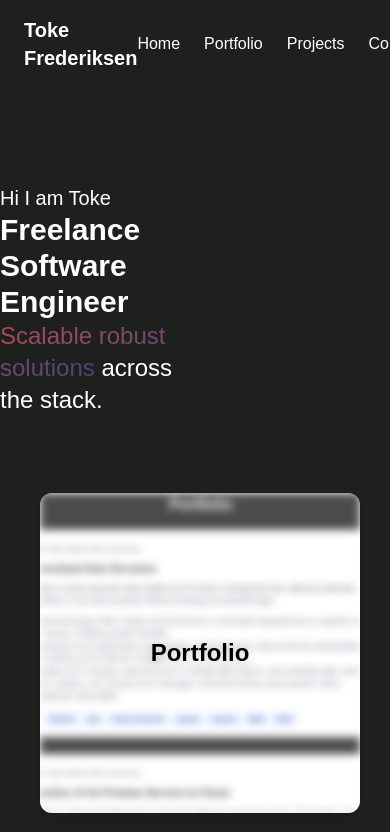
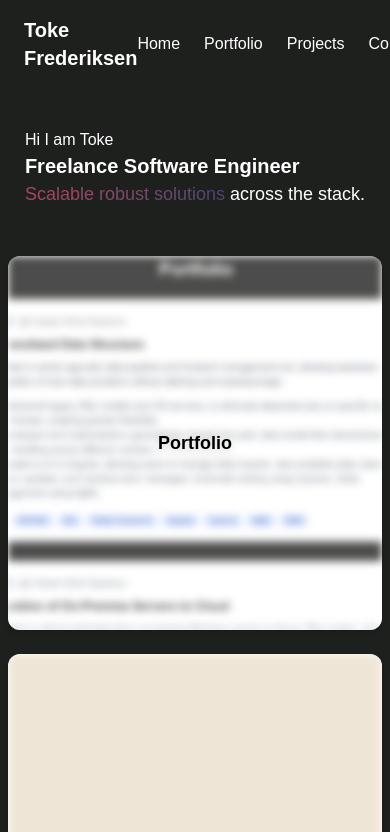
Before and after one commit to TokeF/tokef.github.io, a Next.js app: page / in a window 390 px wide. Shown: the top 832 px of the page. Built offline with nearby package versions, Linux system fonts and the light colour scheme.

Commit message:
responsive text and margin size to suit mobile

```diff
--- a/src/app/page.tsx
+++ b/src/app/page.tsx
@@ -5,14 +5,14 @@ export default function Home() {
     <div>
       <main>
         <div className="image-container">
-          <div className="text-white pt-24 flex">
-            <div className="flex-1 flex justify-center">
+          <div className="text-white pt-10 sm:pt-24 flex flex-col sm:flex-row">
+            <div className="flex-1 flex justify-center px-2 sm:px-0">
               <div>
-                <p className="text-xl">Hi I am Toke</p>
-                <h1 className="text-3xl font-bold">
+                <p className="text-base sm:text-xl">Hi I am Toke</p>
+                <h1 className="text-xl sm:text-3xl font-bold">
                   Freelance Software Engineer
-                </h1>{" "}
-                <p className="text-2xl">
+                </h1>
+                <p className="text-lg sm:text-2xl">
                   <span className="bg-gradient-to-r from-[#AE445A] to-[#4B4376] bg-clip-text text-transparent">
                     Scalable robust solutions
                   </span>{" "}
@@ -23,8 +23,8 @@ export default function Home() {
             <div className="flex-1"></div>
           </div>
         </div>
-        <div className="mt-[45px]">
-          <div className="grid grid-cols-1 sm:grid-cols-2 lg:grid-cols-2 gap-8 py-8 w-full max-w-[1100px] mx-auto px-10">
+        <div className="mt-6 sm:mt-[45px]">
+          <div className="grid grid-cols-1 sm:grid-cols-2 lg:grid-cols-2 gap-6 sm:gap-8 py-6 sm:py-8 w-full max-w-[1100px] mx-auto px-2 sm:px-10">
             {[
               {
                 href: "/portfolio",
@@ -54,7 +54,7 @@ export default function Home() {
               <a
                 key={tile.href}
                 href={tile.href}
-                className="flex flex-col items-center justify-center bg-white rounded-xl font-bold text-2xl shadow-md hover:scale-[1.02] transition overflow-hidden min-h-[320px] aspect-[1/1] relative"
+                className="flex flex-col items-center justify-center bg-white rounded-xl font-bold text-lg sm:text-2xl shadow-md hover:scale-[1.02] transition overflow-hidden min-h-[180px] sm:min-h-[320px] aspect-[1/1] relative"
                 style={{ textDecoration: "none" }}
               >
                 <Image
@@ -64,7 +64,7 @@ export default function Home() {
                   className="absolute inset-0 w-full h-full object-cover blur-sm opacity-80 z-0"
                   style={{ filter: "blur(4px)", objectFit: "cover" }}
                 />
-                <span className="relative z-10 text-black drop-shadow-lg">
+                <span className="relative z-10 text-black drop-shadow-lg text-center px-2">
                   {tile.label}
                 </span>
               </a>
```
